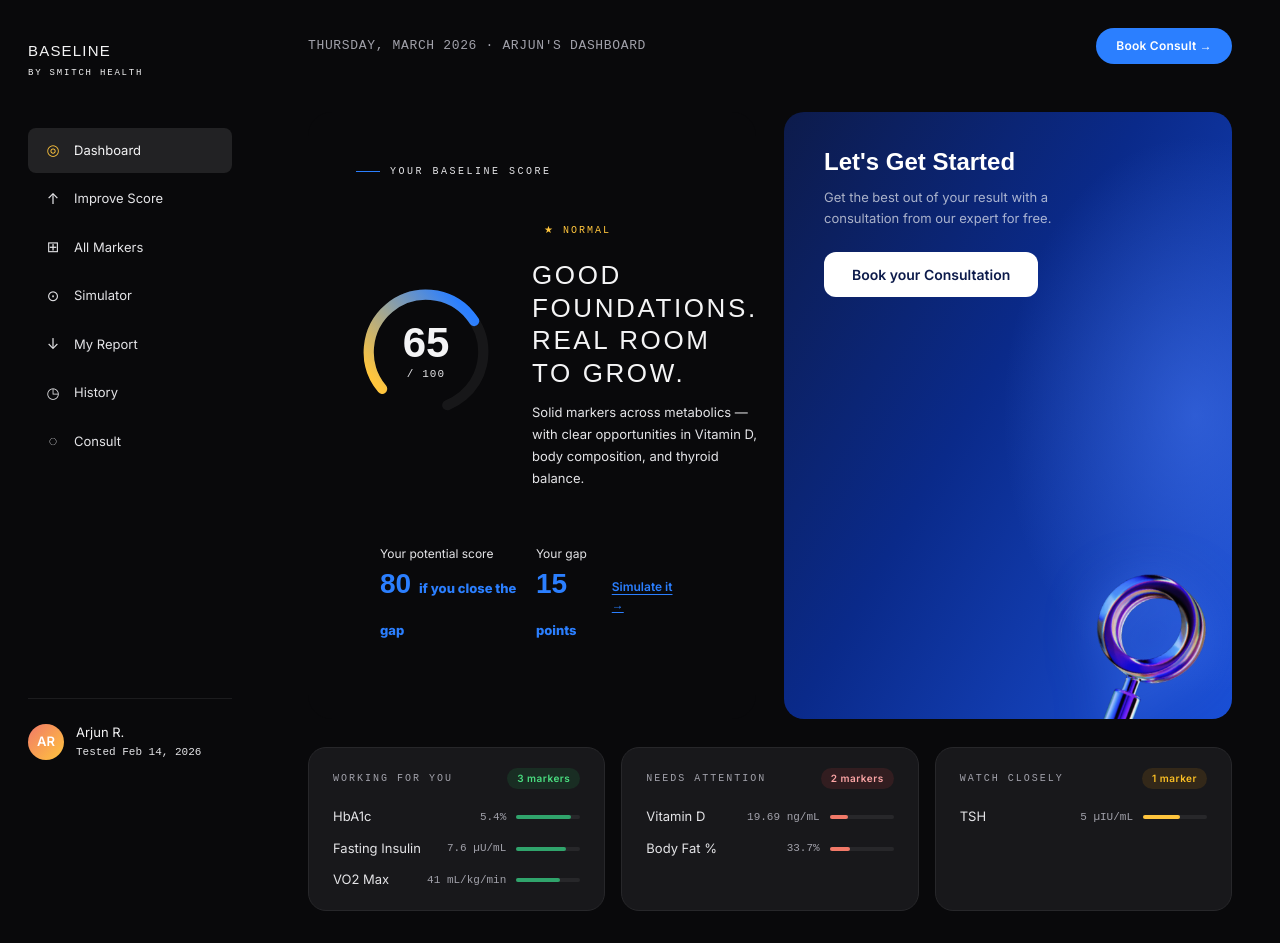
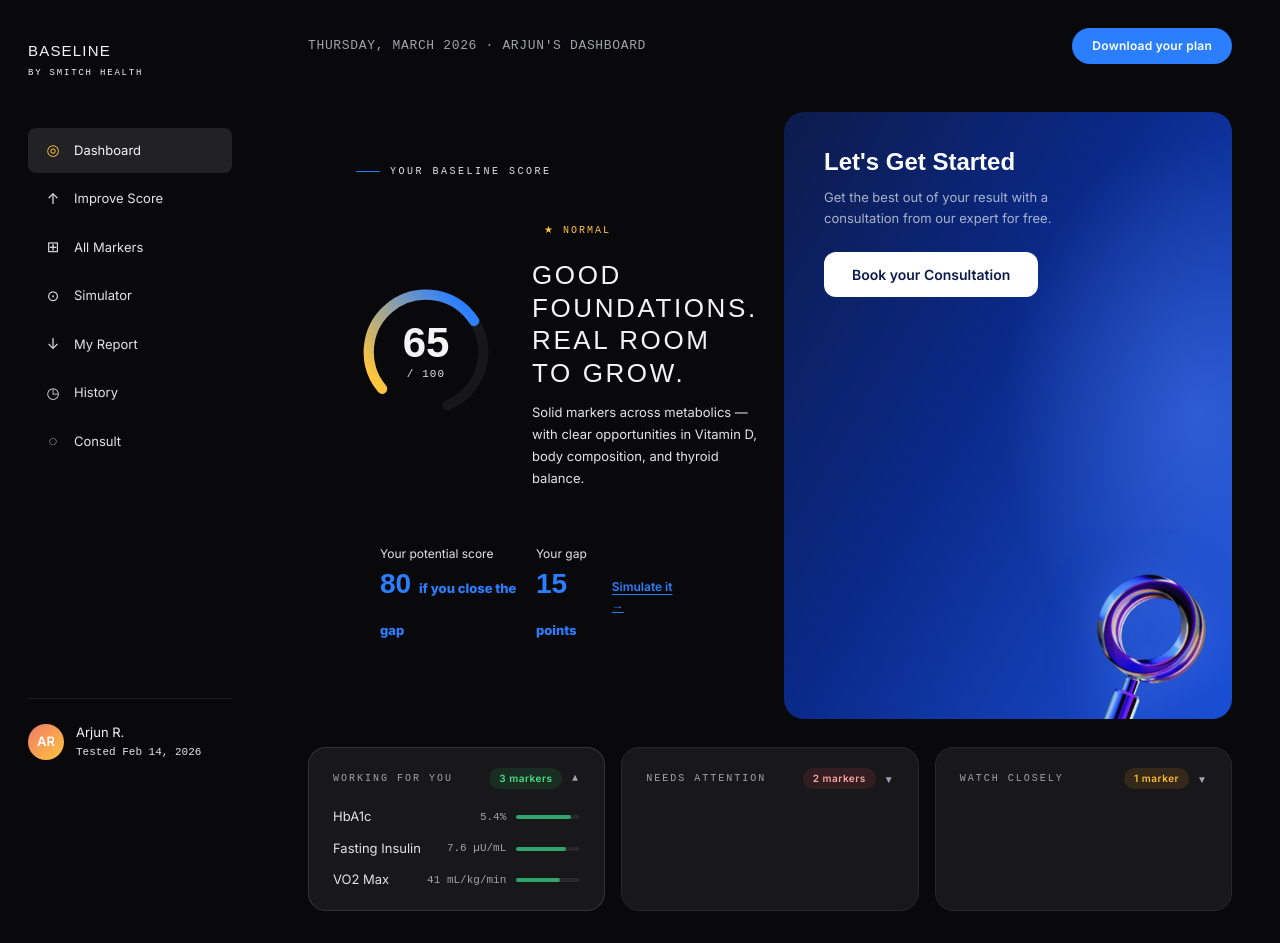
Before and after one commit to ranjithdh/baseline-hackathon, a React (Vite) app: page / in a window 1280 px wide. Shown: the top 943 px of the page. Built offline with nearby package versions, Linux system fonts and the light colour scheme.

Commit message:
Action Plan added

```diff
--- a/src/components/desktop/DesktopBiomarkerRow.jsx
+++ b/src/components/desktop/DesktopBiomarkerRow.jsx
@@ -1,9 +1,9 @@
-import React from 'react';
+import React, { useState } from 'react';
 
 const SUMMARY_CARDS = [
   {
     id: 'positive',
-    label: 'Working for you',
+    label: 'Working For You',
     pillLabel: '3 markers',
     pillType: 'good',
     markers: [
@@ -14,7 +14,7 @@ const SUMMARY_CARDS = [
   },
   {
     id: 'negative',
-    label: 'Needs attention',
+    label: 'Needs Attention',
     pillLabel: '2 markers',
     pillType: 'act',
     markers: [
@@ -24,7 +24,7 @@ const SUMMARY_CARDS = [
   },
   {
     id: 'watch',
-    label: 'Watch closely',
+    label: 'Watch Closely',
     pillLabel: '1 marker',
     pillType: 'watch',
     markers: [
@@ -46,6 +46,8 @@ const barColors = {
 };
 
 const DesktopBiomarkerRow = () => {
+  const [openCard, setOpenCard] = useState('positive'); // first card open by default
+
   return (
     <>
       <style>{`
@@ -64,23 +66,33 @@ const DesktopBiomarkerRow = () => {
       `}</style>
 
       <div className="biomarker-grid">
-        {SUMMARY_CARDS.map(card => (
+        {SUMMARY_CARDS.map(card => {
+          const isOpen = openCard === card.id;
+          return (
             <div
               key={card.id}
               style={{
                 background: 'var(--card-bg)',
                 borderRadius: '18px',
-              border: '1px solid var(--border-color)',
+                border: `1px solid ${isOpen ? 'rgba(255,255,255,0.12)' : 'var(--border-color)'}`,
                 padding: '20px 24px',
+                transition: 'border-color 0.2s',
               }}
             >
-            {/* Header */}
-            <div style={{
+              {/* Header — clickable */}
+              <div
+                onClick={() => setOpenCard(isOpen ? null : card.id)}
+                style={{
                   display: 'flex',
                   justifyContent: 'space-between',
                   alignItems: 'center',
-              marginBottom: '18px',
-            }}>
+                  cursor: 'pointer',
+                  userSelect: 'none',
+                  marginBottom: isOpen ? '18px' : '0',
+                  transition: 'margin-bottom 0.3s cubic-bezier(0.16, 1, 0.3, 1)',
+                }}
+              >
+                {/* Label */}
                 <div style={{
                   fontFamily: 'var(--font-mono)',
                   fontSize: '10px',
@@ -90,6 +102,9 @@ const DesktopBiomarkerRow = () => {
                 }}>
                   {card.label}
                 </div>
+
+                {/* Right: pill + arrow */}
+                <div style={{ display: 'flex', alignItems: 'center', gap: '8px' }}>
                   <div style={{
                     fontSize: '10px',
                     fontWeight: 600,
@@ -101,9 +116,28 @@ const DesktopBiomarkerRow = () => {
                   }}>
                     {card.pillLabel}
                   </div>
+
+                  {/* Accordion arrow */}
+                  <span style={{
+                    display: 'inline-block',
+                    fontSize: '10px',
+                    color: 'var(--text-secondary)',
+                    transform: isOpen ? 'rotate(180deg)' : 'rotate(0deg)',
+                    transition: 'transform 0.3s ease',
+                    lineHeight: 1,
+                  }}>
+                    ▼
+                  </span>
+                </div>
               </div>
 
-            {/* Markers */}
+              {/* Markers — animated with CSS grid trick */}
+              <div style={{
+                display: 'grid',
+                gridTemplateRows: isOpen ? '1fr' : '0fr',
+                transition: 'grid-template-rows 0.3s cubic-bezier(0.16, 1, 0.3, 1)',
+              }}>
+                <div style={{ overflow: 'hidden' }}>
                   <div style={{ display: 'flex', flexDirection: 'column', gap: '12px' }}>
                     {card.markers.map(m => (
                       <div key={m.name} style={{ display: 'flex', alignItems: 'center', gap: '10px', fontSize: '13px' }}>
@@ -121,14 +155,18 @@ const DesktopBiomarkerRow = () => {
                             height: '4px',
                             borderRadius: '2px',
                             background: barColors[m.color],
-                      width: `${m.bar}%`,
+                            width: isOpen ? `${m.bar}%` : '0%',
+                            transition: 'width 0.6s cubic-bezier(0.16, 1, 0.3, 1) 0.1s',
                           }} />
                         </div>
                       </div>
                     ))}
                   </div>
                 </div>
-        ))}
+              </div>
+            </div>
+          );
+        })}
       </div>
     </>
   );
--- a/src/components/desktop/DesktopTopBar.jsx
+++ b/src/components/desktop/DesktopTopBar.jsx
@@ -48,7 +48,7 @@ const DesktopTopBar = ({ onBookConsult }) => {
             e.currentTarget.style.opacity = '1';
           }}
         >
-          Book Consult →
+          Download your plan
         </button>
       </div>
     </div>
```
Lines whose indentation alone changed are shown as unchanged.
